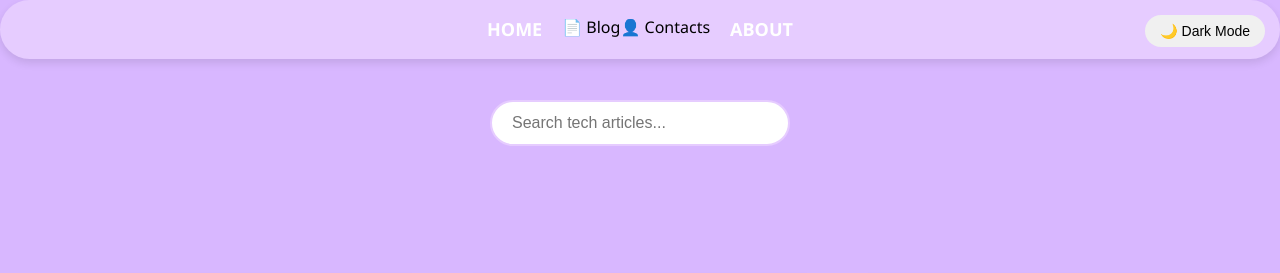
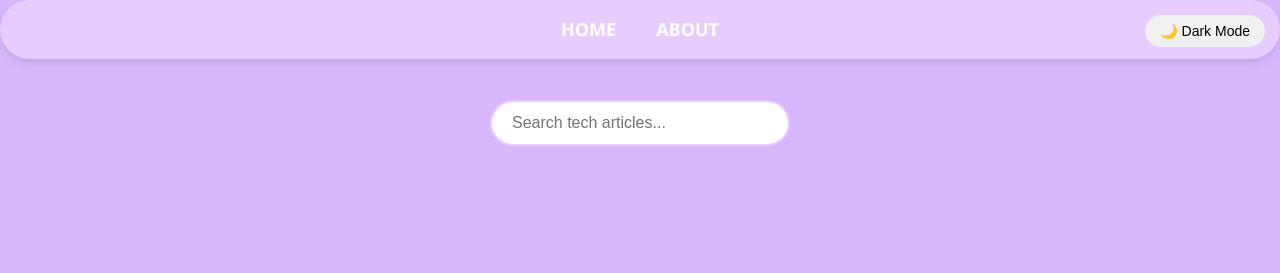
Before and after one commit to khanshahista/blog-website, a plain HTML site: page index.html in a window 1280 px wide. Shown: the top 273 px of the page. Drawn offline with Linux system fonts and the light colour scheme; no server answers.

Commit message:
Update index.html

```diff
--- a/index.html
+++ b/index.html
@@ -22,9 +22,7 @@
   <div class="navbar">
     <ul>
       <li><a href="#">Home</a></li>
-    <span>&#128196; Blog</span>    <!-- Unicode for page (blog) -->
-    <span>&#128100; Contacts</span> <!-- Unicode for person (contacts) -->
- <li><a href="#">About</a></li>
+     <li><a href="#">About</a></li>
     </ul>
   </div>
 
```
